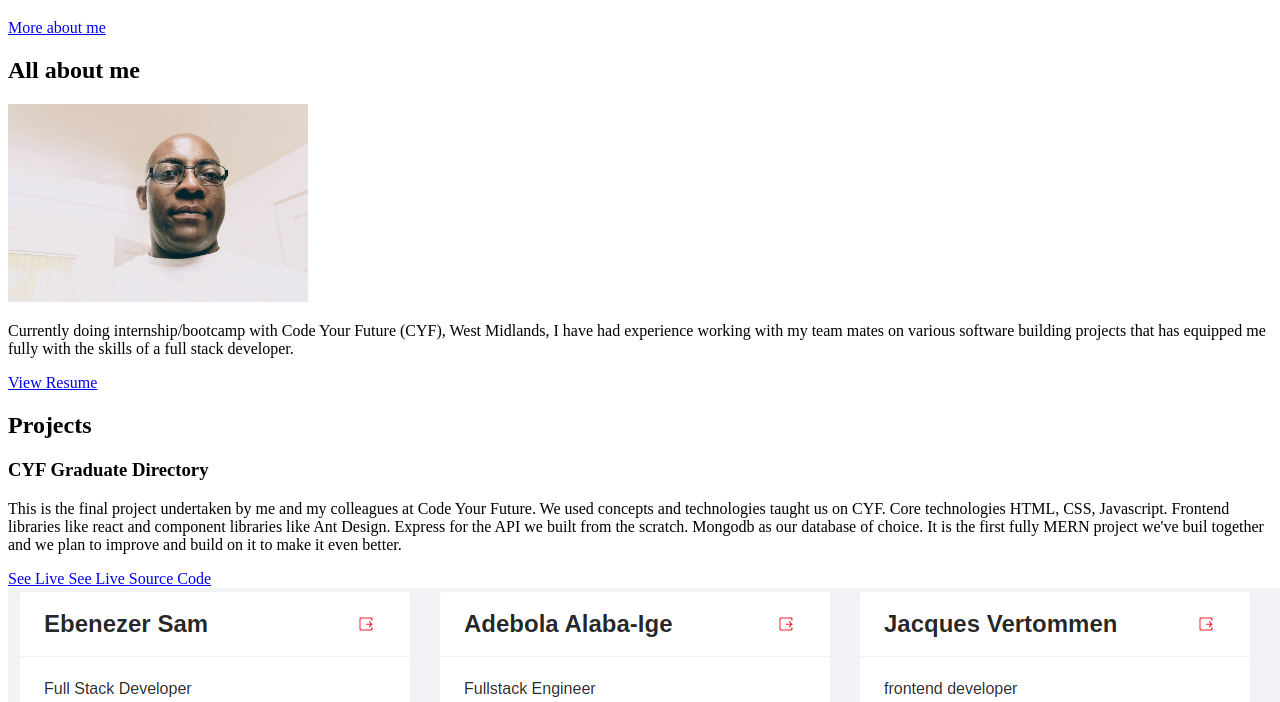
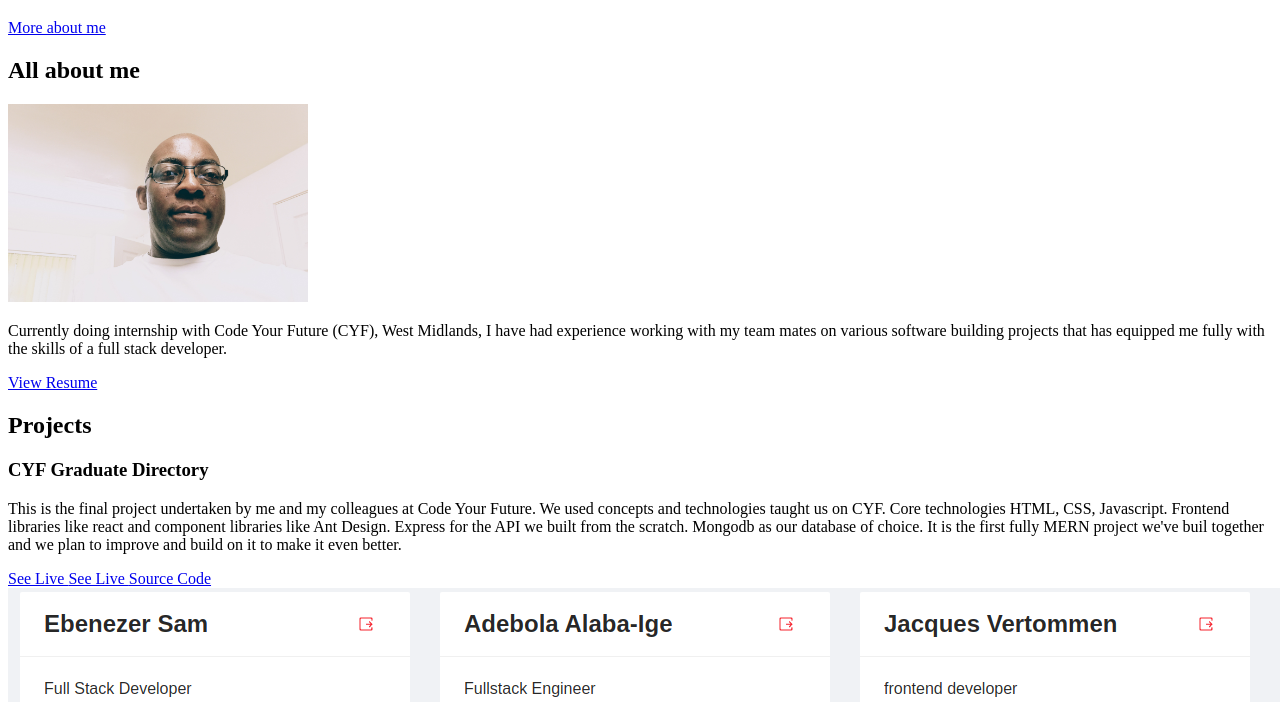
Before and after one commit to edksam/eds-portfolio, a website: page src/template.html in a window 1280 px wide. Shown: the part 98-800 px from the top of the page. Drawn offline with nearby package versions, Linux system fonts and the light colour scheme.

Commit message:
Minor correction-current

```diff
--- a/src/template.html
+++ b/src/template.html
@@ -74,7 +74,7 @@
           <div class="col-md-6 col-sm-12">
             <div class="about-wrapper__info">
               <p class="about-wrapper__info-text">
-                Currently doing internship/bootcamp with Code Your Future (CYF), West Midlands, I have had experience working with my team mates on various software building projects that has equipped me fully with the skills of a full stack developer.
+                Currently doing internship with Code Your Future (CYF), West Midlands, I have had experience working with my team mates on various software building projects that has equipped me fully with the skills of a full stack developer.
               </p>
               <!-- <p class="about-wrapper__info-text">
                 Lorem ipsum dolor sit, amet consectetur adipisicing elit.
```
